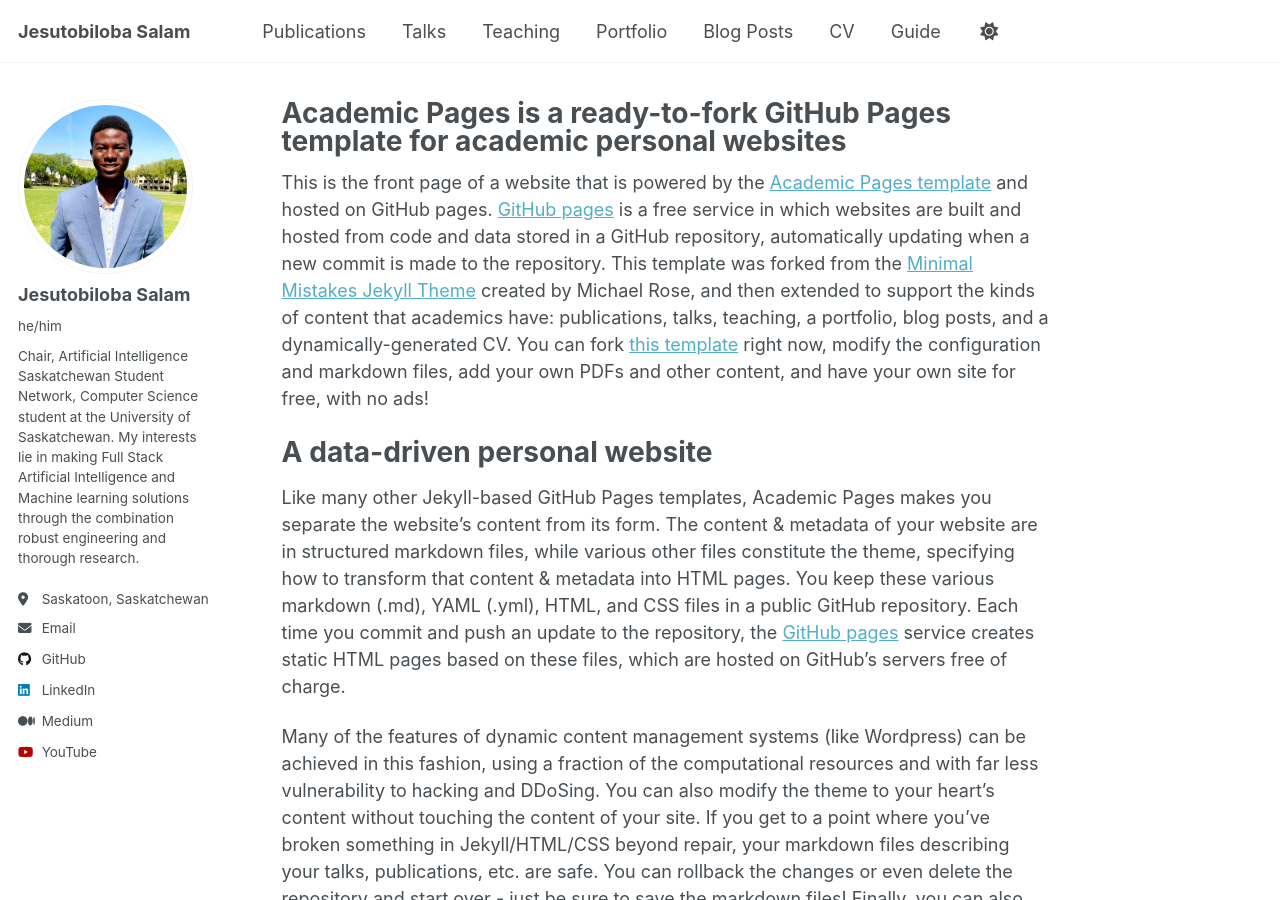
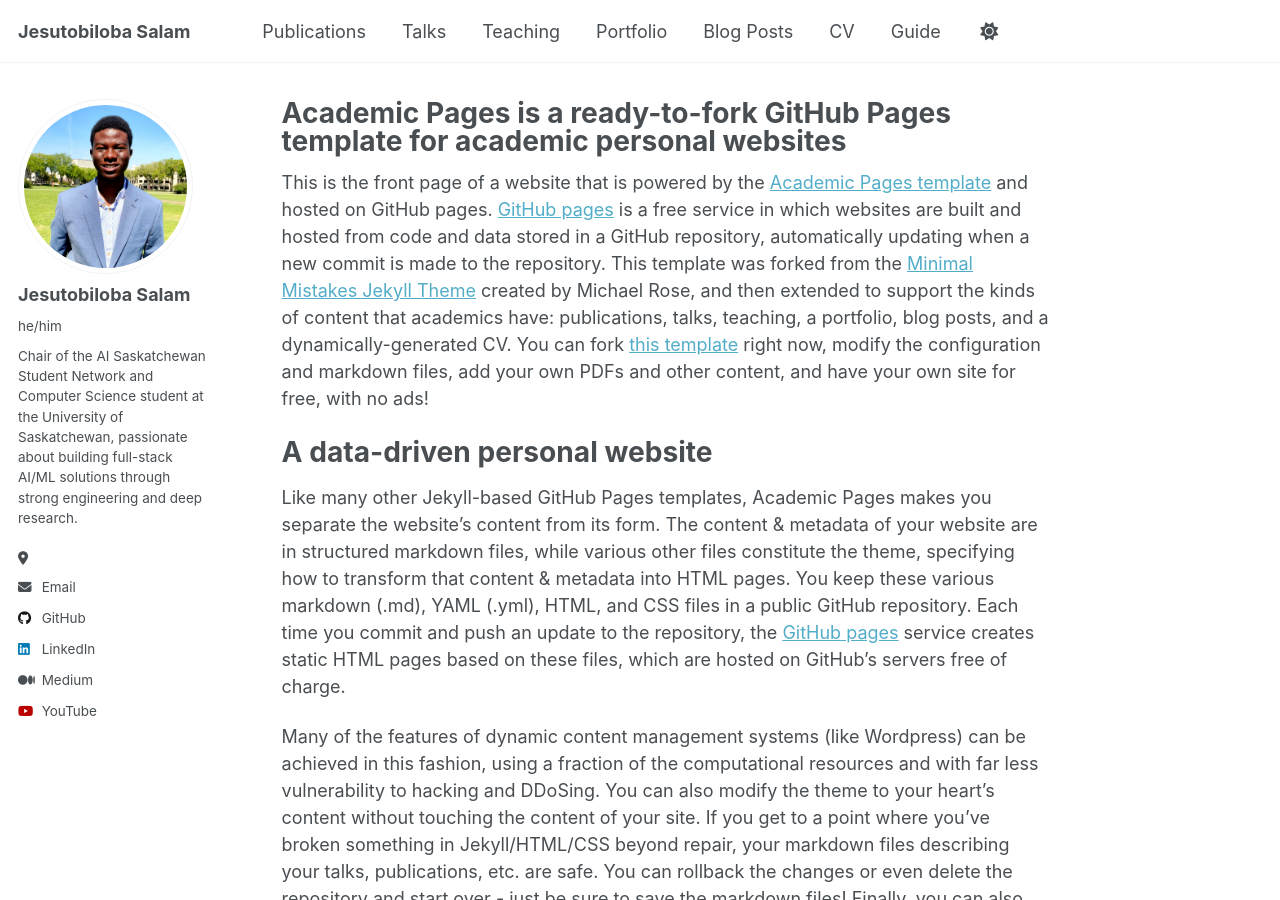
Before and after one commit to Jtsalam/Jtsalam.github.io, a Jekyll site: the page built from _pages/about.md, in a window 1280 px wide and 900 px high. Built offline with Jekyll 4.4.1, drawn with Linux system fonts in a browser that asks for light colours.

Commit message:
Update _config.yml
Update _config.yml

```diff
--- a/_config.yml
+++ b/_config.yml
@@ -25,8 +25,8 @@ author:
   avatar           : "profile_pic.jpeg"
   name             : "Jesutobiloba Salam"
   pronouns         : "he/him"
-  bio              : "Chair, Artificial Intelligence Saskatchewan Student Network, Computer Science student at the University of Saskatchewan. My interests lie in making Full Stack Artificial Intelligence and Machine learning solutions through the combination robust engineering and thorough research."
-  location         : "Saskatoon, Saskatchewan"
+  bio              : "Chair of the AI Saskatchewan Student Network and Computer Science student at the University of Saskatchewan, passionate about building full-stack AI/ML solutions through strong engineering and deep research."
+  location         : ""
   employer         :
   uri              : # URL
   email            : "micheal.salam@usask.ca"
@@ -34,12 +34,12 @@ author:
   # Academic websites
 
   # Repositories and software development
-  github           : "https://github.com/jtsalam"
+  github           : "jtsalam"
   kaggle           : # Username
 
   # Social media
   linkedin         : "jesutobiloba-salam"
-  medium           : "https://medium.com/@Jesutobiloba_"
+  medium           : ""
   youtube          : "jesutobilobasalam9673"
 
 # Publication Category - The following the list of publication categories and their headings
```
